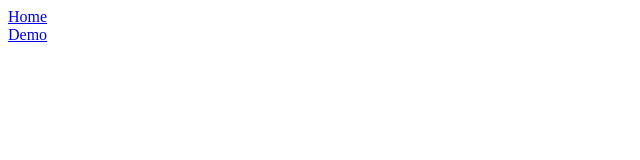
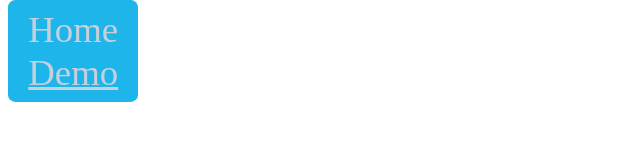
Before and after one commit to dudushy/shyle, a website built with Parcel: page docs/index.html in a window 1280 px wide. Shown: the whole page, without its empty margins (0-640 px from the left). Built offline with nearby package versions, Linux system fonts and the light colour scheme.

Commit message:
Update index.html

```diff
--- a/docs/index.html
+++ b/docs/index.html
@@ -20,12 +20,12 @@
 <body>
   <header>
     <nav class="navbar">
-      <a class="btn" href="#" class="btn navbar-item">Home</a>
+      <a class="shy-btn" href="#" class="btn navbar-item">Home</a>
     </nav>
   </header>
 
   <main>
-    <a class="btn" href="./demo">Demo</a>
+    <a class="shy-btn" href="./demo">Demo</a>
   </main>
 
   <script src="./assets/shyle/js/shyle.js"></script>
```
